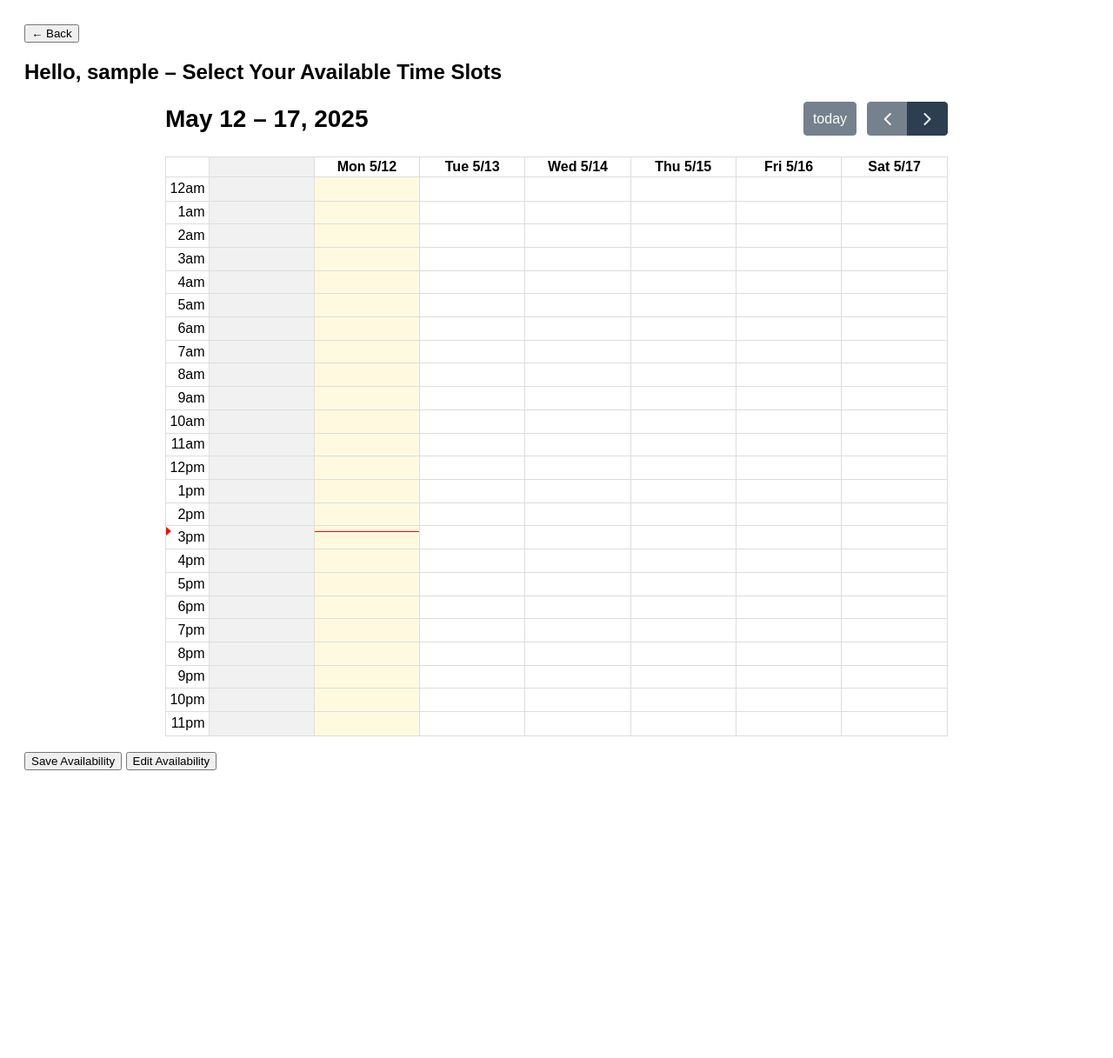
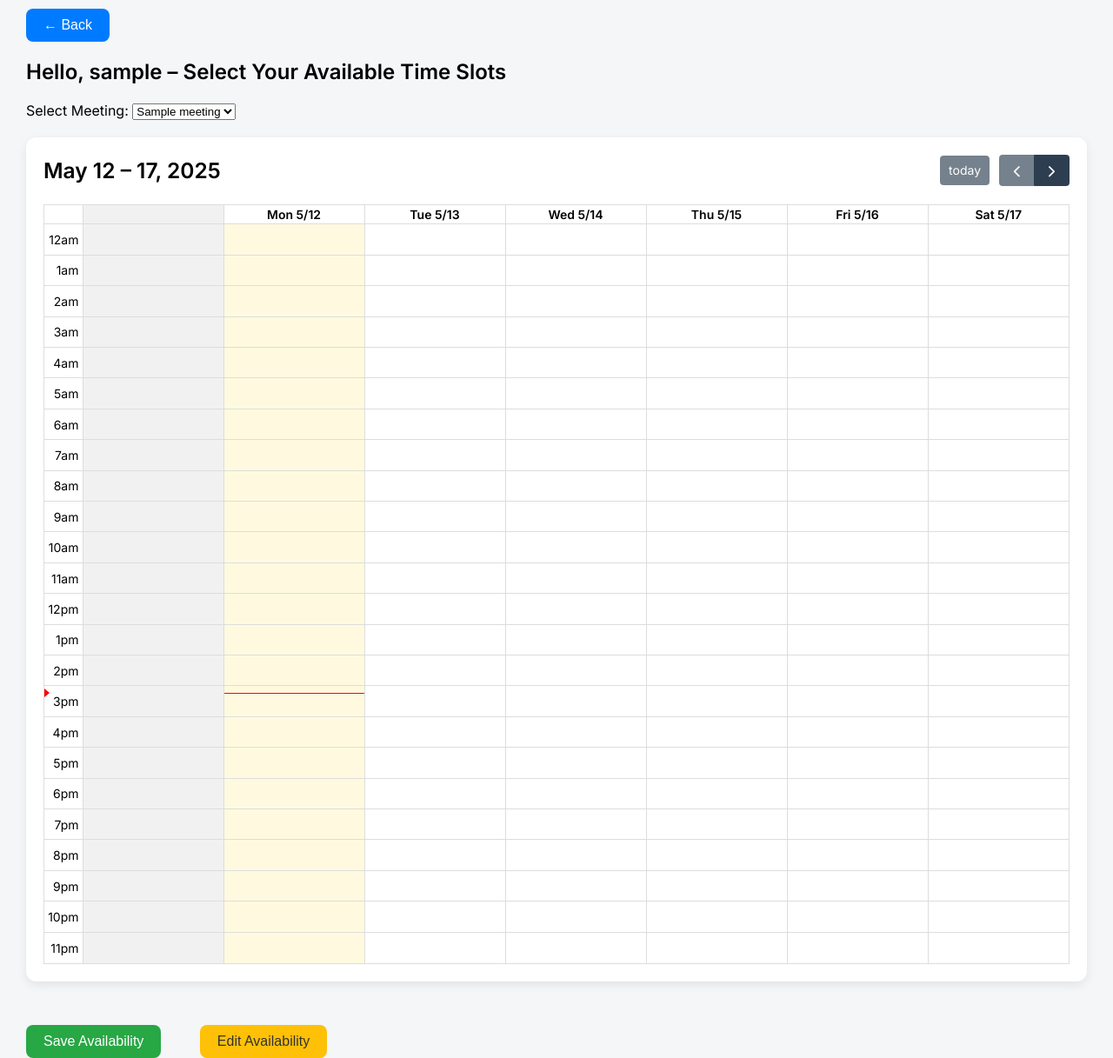
Before and after one commit to TonnamNoi/schedule-app, a PHP site: page /frontend/availability-calender.php?meeting_id=1 in a window 1280 px wide. Shown: the whole page at 87% size. Before the commit the page ends 886 px from the top, so only its background shows below. Run offline with PHP 8.4, Linux system fonts and the light colour scheme; the visitor is signed in with stand-in values (Sample User, id 1); tables that the repository leaves empty or names only in its code hold one stand-in row (values such as "Sample post"); lists and menus that the app fills with data are empty.

Commit message:
Final
Finish

```diff
--- a/backend/accept_invited.php
+++ b/backend/accept_invited.php
@@ -18,5 +18,5 @@ $stmt->close();
 $conn->close();
 
 // Redirect user to meeting page
-header("Location: ../frontend/availability-calender.html?meeting_id=$meeting_id");
+header("Location: ../frontend/availability-calender.php?meeting_id=$meeting_id");
 exit();
--- a/frontend/availability-calender.php
+++ b/frontend/availability-calender.php
@@ -9,7 +9,26 @@ require_once '../backend/db.php';
 
 $user_id = $_SESSION['user_id'];
 $username = $_SESSION['username'];
-$meeting_id = isset($_GET['meeting_id']) ? intval($_GET['meeting_id']) : 0;
+if (isset($_GET['meeting_id'])) {
+    $meeting_id = intval($_GET['meeting_id']);
+} else {
+    $stmt = $conn->prepare("SELECT id FROM meetings WHERE owner_id = ? LIMIT 1");
+    $stmt->bind_param("i", $user_id);
+    $stmt->execute();
+    $stmt->bind_result($default_meeting_id);
+    if ($stmt->fetch()) {
+        header("Location: availability-calender.php?meeting_id=" . $default_meeting_id);
+        exit;
+    } else {
+        echo "No meetings found for this user.";
+        exit;
+    }
+}
+
+$stmt = $conn->prepare("SELECT id, title FROM meetings WHERE owner_id = ?");
+$stmt->bind_param("i", $user_id);
+$stmt->execute();
+$meeting_result = $stmt->get_result();
 
 if ($meeting_id <= 0) {
     echo "Invalid meeting ID.";
@@ -68,15 +87,73 @@ $all_events = array_merge($user_slots, $overlap_slots);
     <title>Availability Calendar</title>
     <link href="https://cdn.jsdelivr.net/npm/fullcalendar@5.11.3/main.min.css" rel="stylesheet">
     <style>
+        @import url('https://fonts.googleapis.com/css2?family=Inter:wght@400;600&display=swap');
+
         body {
-            font-family: Arial, sans-serif;
-            padding: 20px;
+            font-family: 'Inter', sans-serif;
+            background-color: #f4f6f8;
+            margin: 0;
+            padding: 0;
+        }
+
+        h2 {
+            font-weight: 600;
+            margin: 20px 30px;
         }
 
         #calendar {
-            max-width: 900px;
-            margin: 0 auto;
+            background-color: white;
+            border-radius: 12px;
+            box-shadow: 0 4px 12px rgba(0, 0, 0, 0.08);
+            margin: 20px auto;
+            padding: 20px;
+            width: calc(100% - 60px);
+            /* Full width with margin */
+            max-width: 1400px;
         }
+
+        form {
+            width: 100%;
+        }
+
+        button {
+            background-color: #007bff;
+            color: white;
+            border: none;
+            padding: 10px 20px;
+            font-size: 16px;
+            border-radius: 8px;
+            cursor: pointer;
+            margin: 10px 10px 0 30px;
+            transition: background-color 0.2s ease;
+        }
+
+        button:hover {
+            background-color: #0056b3;
+        }
+
+        #savebutton {
+            background-color: #28a745;
+        }
+
+        #savebutton:hover {
+            background-color: #1e7e34;
+        }
+
+        #editButton {
+            background-color: #ffc107;
+            color: #333;
+        }
+
+        #editButton:hover {
+            background-color: #e0a800;
+        }
+
+        .fc {
+            font-size: 14px;
+        }
+    </style>
+
     </style>
 </head>
 
@@ -85,6 +162,17 @@ $all_events = array_merge($user_slots, $overlap_slots);
     <button onclick="window.location.href='dashboard.php'">← Back</button>
 
     <h2>Hello, <?= htmlspecialchars($username) ?> – Select Your Available Time Slots</h2>
+
+    <form id="meetingSwitchForm" method="GET" action="availability-calender.php" style="margin: 0 30px 10px;">
+        <label for="meeting_id">Select Meeting:</label>
+        <select name="meeting_id" id="meeting_id" onchange="document.getElementById('meetingSwitchForm').submit();">
+            <?php while ($row = $meeting_result->fetch_assoc()): ?>
+                <option value="<?= $row['id'] ?>" <?= ($row['id'] == $meeting_id) ? 'selected' : '' ?>>
+                    <?= htmlspecialchars($row['title']) ?>
+                </option>
+            <?php endwhile; ?>
+        </select>
+    </form>
 
     <form method="POST" action="../backend/save_availability.php">
         <input type="hidden" name="meeting_id" value="<?= $meeting_id ?>">
--- a/frontend/create_meeting_form.php
+++ b/frontend/create_meeting_form.php
@@ -22,7 +22,7 @@ $_SESSION['last_activity'] = time();
 
 
 // Connect to database
-$conn = new mysqli("localhost", "root", "root", "meeting_app"); // update db name
+$conn = new mysqli("localhost", "root", "", "meeting_app"); // update db name
 
 if ($conn->connect_error) {
   die("Connection failed: " . $conn->connect_error);
--- a/frontend/dashboard.php
+++ b/frontend/dashboard.php
@@ -100,10 +100,6 @@ $conn->close();
                 <a href="./create_meeting_form.php" class="btn">Create a Meeting</a>
             </div>
 
-            <div class="card">
-                <h2>Your Recent Activities</h2>
-                <p>No recent activities. Stay active by scheduling meetings or inviting members.</p>
-            </div>
         </section>
     </div>
 </div>
```
